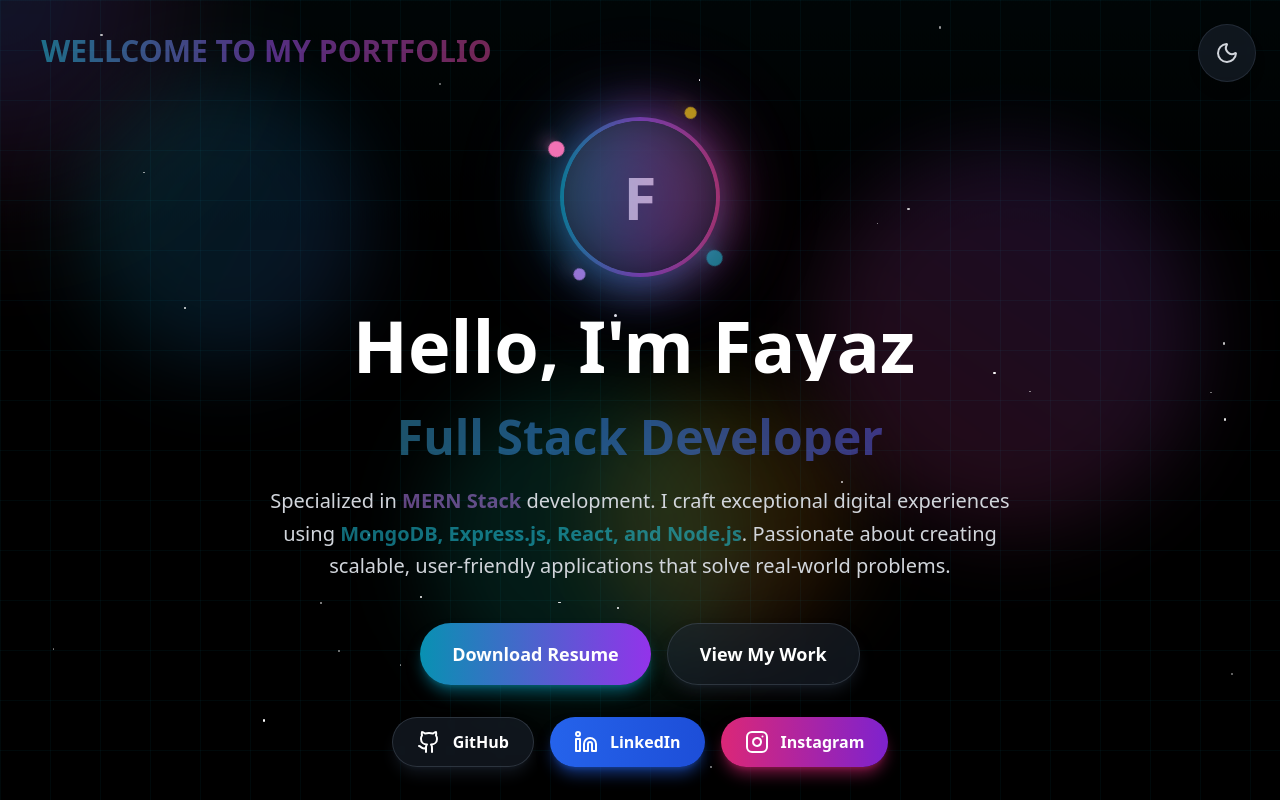
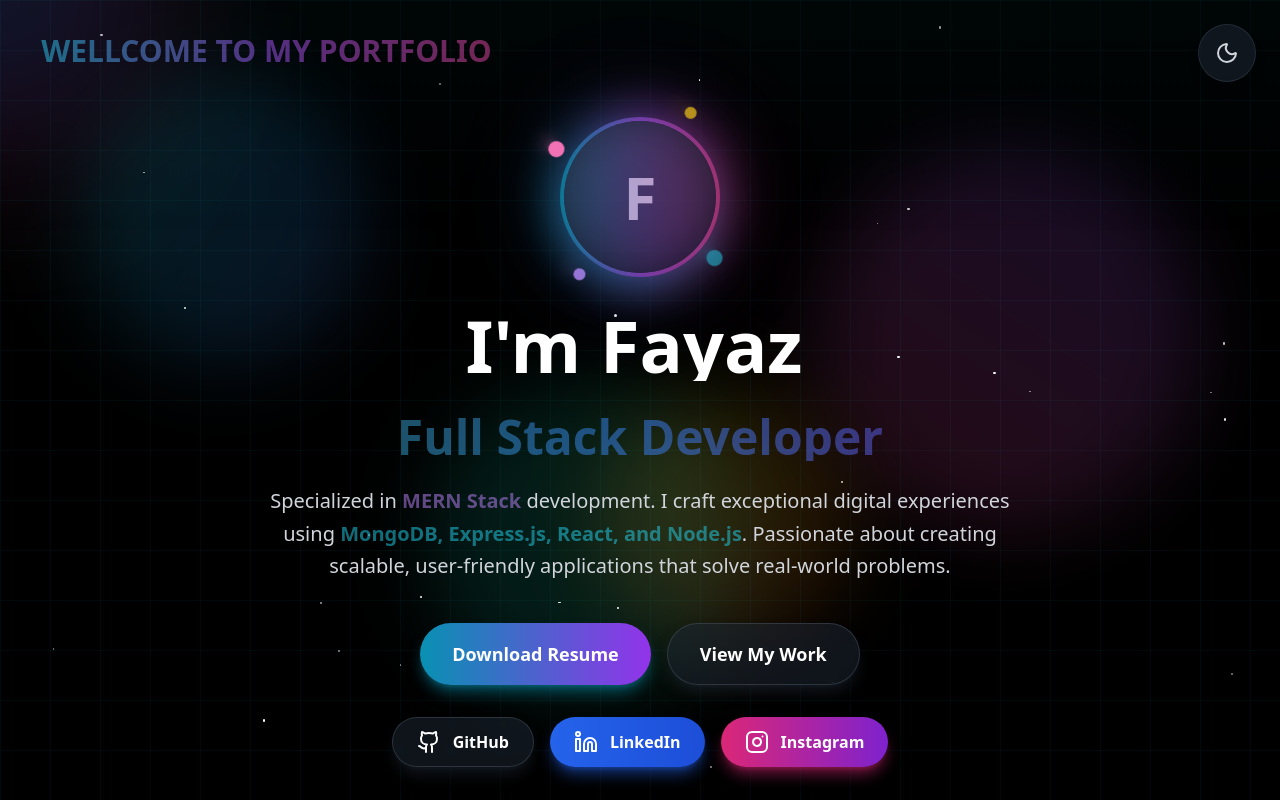
Before and after one commit to Fayaz-24/sec-portfolio, a React (Create React App) app: page / in a window 1280 px wide. Shown: the top 800 px of the page. Built offline with nearby package versions, Linux system fonts and the light colour scheme.

Commit message:
Update App.js

```diff
--- a/src/App.js
+++ b/src/App.js
@@ -937,7 +937,7 @@ const handleSubmit = async (e) => {
       isDarkMode ? 'text-white' : 'text-gray-900'
     }`}
   >
-    Hello, I'm Fayaz
+  I'm Fayaz
   </span>
 
   <style jsx>{`
```
